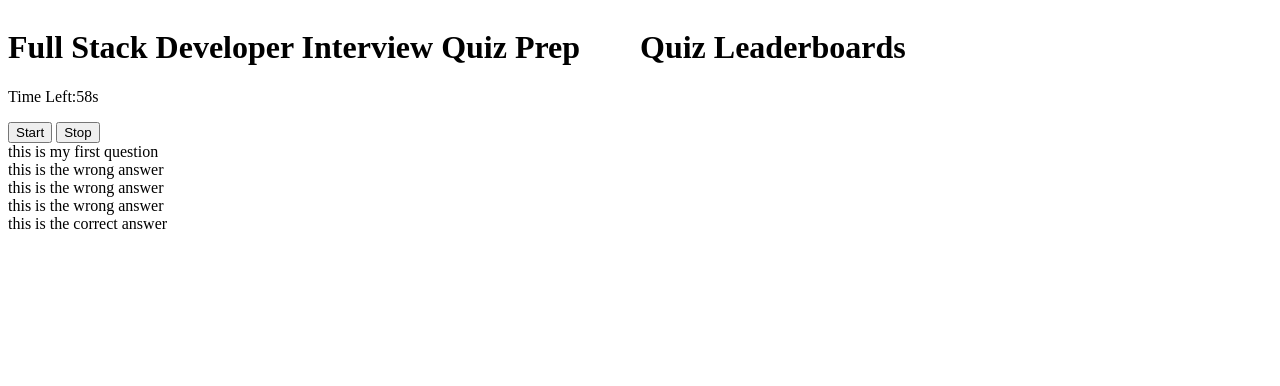
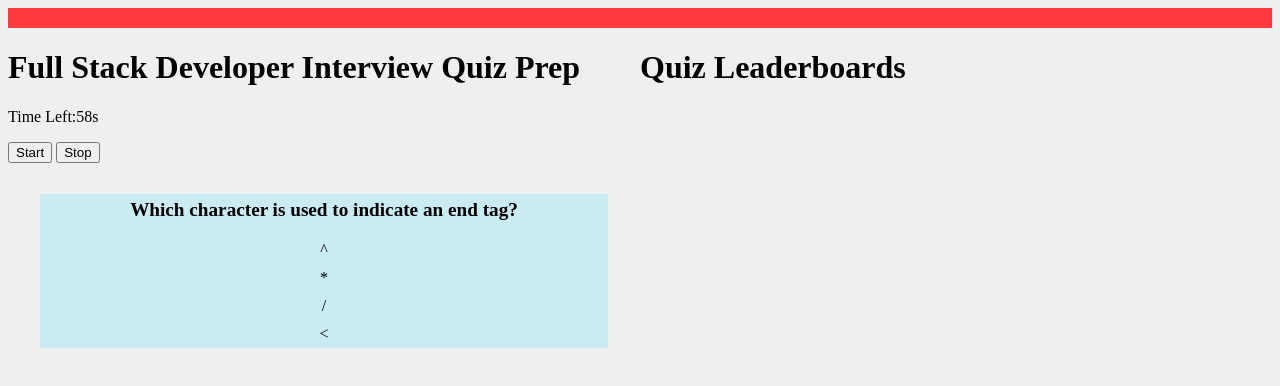
Before and after one commit to Lukaeric14/hw-04-QuizGen, a plain HTML site: page index.html in a window 1280 px wide. Both pictures are taken after a click on the button "Start". Drawn offline with Linux system fonts and the light colour scheme.

Commit message:
final commit

```diff
--- a/assets/css/style.css
+++ b/assets/css/style.css
@@ -1,6 +1,7 @@
 #container {
     display: flex;
-    flex-direction: row
+    flex-direction: row;
+    width:auto;
 }
 
 #quiz {
@@ -8,5 +9,55 @@
 }
 
 #leaderboards {
+    display: flex;
+    flex-direction: column;
     width: 50%;
 }
+#pleaderboards {
+    display: flex;
+    flex-direction: row;
+    width: 50%;
+}
+
+#lbh1 {
+    width: 100%;
+}
+
+#trialNumber {
+    width: 50%;
+}
+
+#score {
+    width: 50%;
+}
+
+body {
+    background-color: #efefef;
+}
+
+nav {
+    margin-top: 0px;
+    height: 20px;
+    background-color: #ff3b3f;
+}
+
+#quiz-question-container {
+    margin: 5%;
+    text-align: center;
+    background-color: #CAEBF2;
+}
+
+.q {
+    font-size: larger;
+    font-weight: 900;
+    margin: 10px;
+    padding: 5px;
+}
+
+.answer {
+    padding: 5px;
+}
+
+.answer:hover {
+    color: #ff3b3f;
+}
--- a/assets/script.js
+++ b/assets/script.js
@@ -19,42 +19,42 @@ var trialNum = 0;
 var questionCount =-1;
 var questionAttempted = 0;
 
-var questionStorage = [
+const questionStorage = [
     {
-    question: "this is my first question",
-    rightAnswer:"this is the correct answer",
-    answerAlt1: "this is the wrong answer",
-    answerAlt2: "this is the wrong answer",
-    answerAlt3: "this is the wrong answer",
-    answerAlt4: "this is the correct answer",
+    question: "Which character is used to indicate an end tag?",
+    rightAnswer:"/",
+    answerAlt1: "^",
+    answerAlt2: "*",
+    answerAlt3: "/",
+    answerAlt4: "<",
 },{
-    question: "this is my second question",
-    rightAnswer:"this is the correct answer",
-    answerAlt1: "this is the correct answer",
-    answerAlt2: "this is the wrong answer",
-    answerAlt3: "this is the wrong answer",
-    answerAlt4: "this is the wrong answer",
+    question: "Which HTML attribute specifies an alternate text for an image, if the image cannot be displayed?",
+    rightAnswer:"alt",
+    answerAlt1: "alt",
+    answerAlt2: "longdesc",
+    answerAlt3: "src",
+    answerAlt4: "title",
 },{
-    question: "this is my third question",
-    rightAnswer:"this is the correct answer",
-    answerAlt1: "this is the correct answer",
-    answerAlt2: "this is the wrong answer",
-    answerAlt3: "this is the wrong answer",
-    answerAlt4: "this is the wrong answer",
+    question: "In HTML, onblur and onfocus are:",
+    rightAnswer:"Event attributes",
+    answerAlt1: "Style attributes",
+    answerAlt2: "Event attributes",
+    answerAlt3: "HTML elements",
+    answerAlt4: "hover elements",
 },{
-    question: "this is my fourth question",
-    rightAnswer:"this is the correct answer",
-    answerAlt1: "this is the wrong answer",
-    answerAlt2: "this is the wrong answer",
-    answerAlt3: "this is the correct answer",
-    answerAlt4: "this is the wrong answer",
+    question: "In HTML, which attribute is used to specify that an input field must be filled out?",
+    rightAnswer:"required",
+    answerAlt1: "formvalidate",
+    answerAlt2: "placeholder",
+    answerAlt3: "required",
+    answerAlt4: "validate",
 },{
-    question: "this is my fifth question",
-    rightAnswer:"this is the correct answer",
-    answerAlt1: "this is the wrong answer",
-    answerAlt2: "this is the correct answer",
-    answerAlt3: "this is the wrong answer",
-    answerAlt4: "this is the wrong answer",
+    question: "Which input type defines a slider control?",
+    rightAnswer:"slider",
+    answerAlt1: "range",
+    answerAlt2: "controls",
+    answerAlt3: "search",
+    answerAlt4: "slider",
 }
 ];
 
@@ -82,7 +82,6 @@ function writeQuestion() {
     questionCount++
     if (questionCount === 5) {
         seconds = 1;
-        alert("Quiz is finished");
         postGrade(score,questionAttempted);
     } else {
     var newQuestionPosition = questionCount
@@ -91,7 +90,7 @@ function writeQuestion() {
     // creating element for question & appendings
     var newQuestion = document.createElement("div");
     newQuestion.textContent = questionStorage[newQuestionPosition].question;
-    newQuestion.setAttribute("id","q");
+    newQuestion.setAttribute("class","q");
     document.getElementById("quiz-question-container").appendChild(newQuestion);
 
 // to create elements for questions & answers & appending
@@ -164,15 +163,18 @@ function postGrade(score, questionAttempted) {
     var finalScore = `${score}/${questionAttempted}`;
 
     var newUserAttempt = document.createElement("p");
+    newUserAttempt.setAttribute("id","trialNumber");
     newUserAttempt.textContent = `Trial Number ${trialNum}`;
-    document.getElementById("leaderboards").appendChild(newUserAttempt);
+    document.getElementById("pleaderboards").appendChild(newUserAttempt);
 
     var newScoreAttempt = document.createElement("p");
+    newScoreAttempt.setAttribute("id","score");
     newScoreAttempt.textContent = finalScore;
-    document.getElementById("leaderboards").appendChild(newScoreAttempt);
+    document.getElementById("pleaderboards").appendChild(newScoreAttempt);
 
     var resetButton = document.createElement("button");
     resetButton.setAttribute('class','resetbutton');
+    resetButton.textContent = "reset";
     document.getElementById("buttons").appendChild(resetButton);
 
     document.querySelector(".resetbutton").addEventListener("click", () => {
@@ -185,8 +187,16 @@ function resetQuiz() {
     questionAttempted = 0;
     score = 0;
 
-    for (var i=0;i <25;i++){
-    var forremove = document.getElementById("p");
-    forremove.remove();
+    const removeanswers = document.getElementsByClassName("answer");
+    while(removeanswers.length > 0){
+        removeanswers[0].parentNode.removeChild(removeanswers[0]);
+    }
+    const removequestions = document.getElementsByClassName("q");
+    while(removequestions.length > 0){
+        removequestions[0].parentNode.removeChild(removequestions[0]);
+    }
+    const removeresetbuttom = document.getElementsByClassName("resetbutton");
+    while(removeresetbuttom.length > 0){
+        removeresetbuttom[0].parentNode.removeChild(removeresetbuttom[0]);
     }
 }
--- a/index.html
+++ b/index.html
@@ -8,6 +8,7 @@
   <link rel="stylesheet" href="./assets/css/style.css">
 </head>
 
+<nav></nav>
 <body>
 <div id="container">
     <div id="quiz">
@@ -24,8 +25,11 @@
 
     </div>
 
-    <div id = "leaderboards">
-        <h1>Quiz Leaderboards</h1>
+    <div id="leaderboards">
+        <h1 id="lbh1">Quiz Leaderboards</h1>
+        <div id = "pleaderboards">
+
+        </div>
     </div>
 </div>
     <script src="assets/script.js"></script>
```
